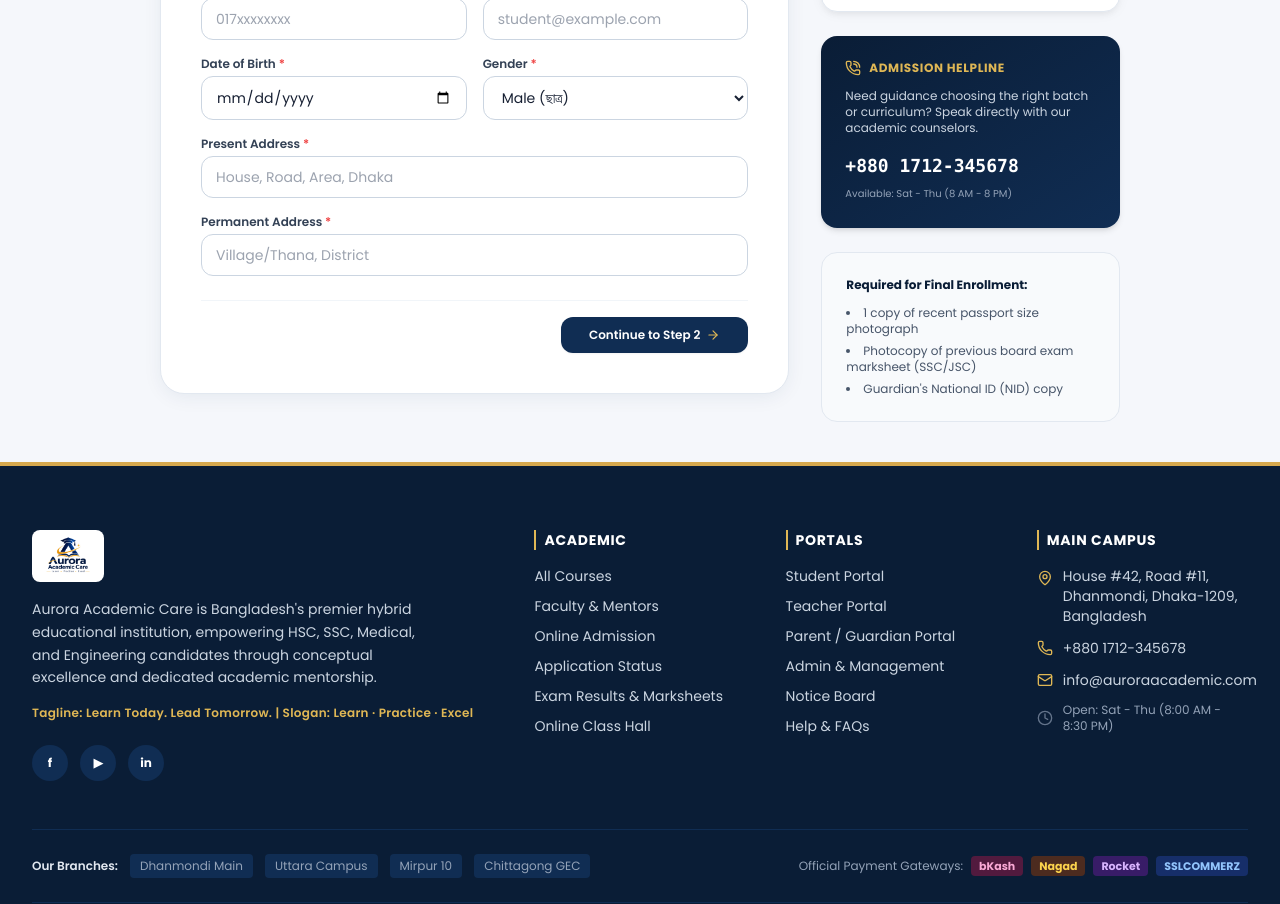
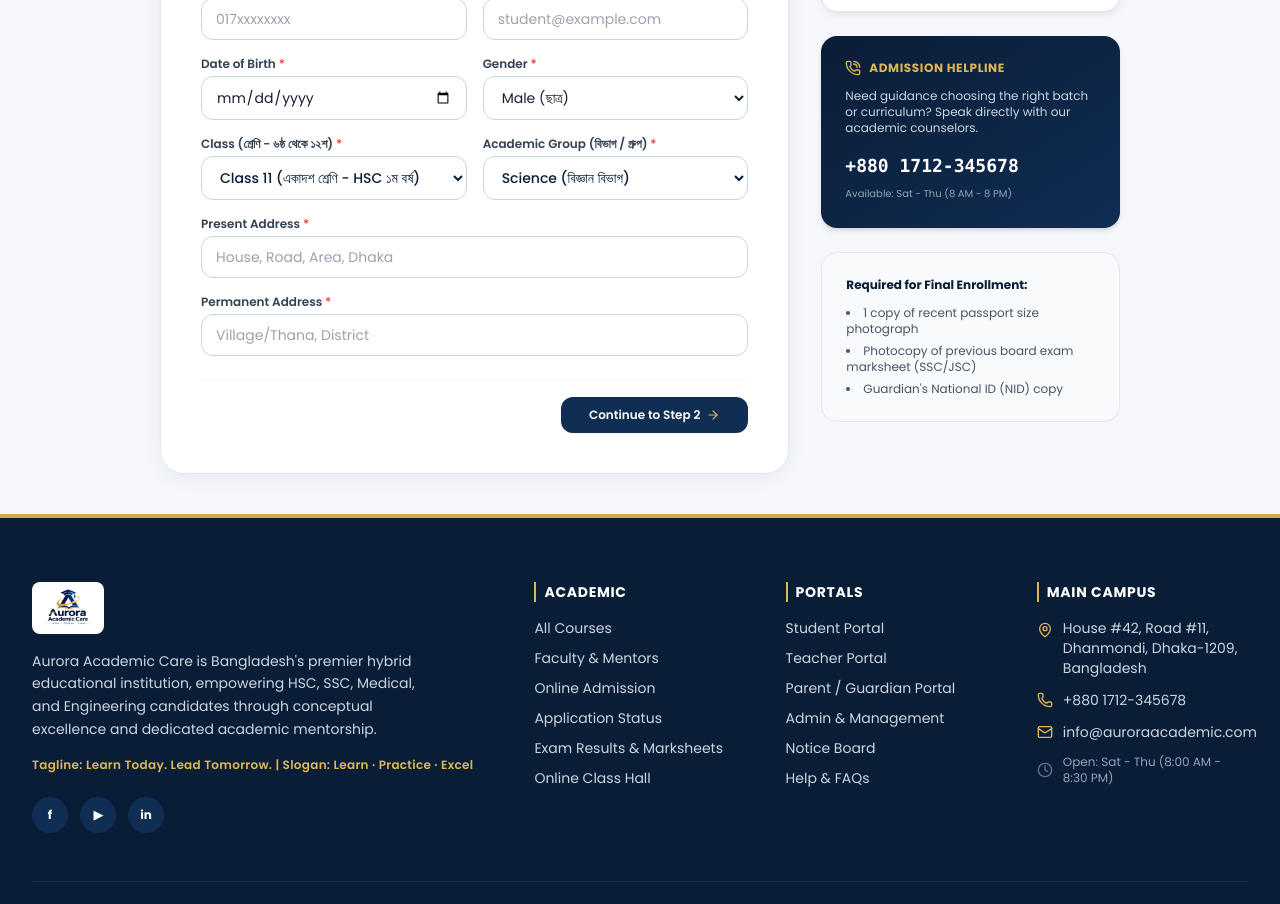
Before and after one commit to yeasin201614-tech/aurora-academic-care, a Next.js app: page /admission in a window 1280 px wide. Shown: the part 820-1724 px from the top of the page. Built offline with nearby package versions, Linux system fonts and the light colour scheme.

Commit message:
feat(admission): add Class 6 to 12 and Academic Group dropdown to Step 1 & Step 3

```diff
--- a/src/components/forms/AdmissionForm.tsx
+++ b/src/components/forms/AdmissionForm.tsx
@@ -53,8 +53,8 @@ export function AdmissionForm({ initialCourseId, initialBatchId }: AdmissionForm
     guardian_relationship: "Father",
     emergency_contact: "",
 
-    // Step 3: Academic
-    current_class: "HSC 1st Year (Class 11)",
+    // Step 1 & 3: Academic
+    current_class: "Class 11",
     previous_school: "",
     academic_group: "Science",
     selected_course_id: initialCourseId || db.courses[0]?.id || "",
@@ -399,6 +399,43 @@ export function AdmissionForm({ initialCourseId, initialBatchId }: AdmissionForm
                 </select>
               </div>
 
+              <div>
+                <label className="block text-xs font-semibold text-slate-700 mb-1">
+                  Class (শ্রেণি - ৬ষ্ঠ থেকে ১২শ) <span className="text-red-500">*</span>
+                </label>
+                <select
+                  name="current_class"
+                  value={formData.current_class}
+                  onChange={handleChange}
+                  className="w-full px-3.5 py-2.5 text-xs sm:text-sm border border-slate-300 rounded-xl focus:ring-2 focus:ring-brandBlue-500 focus:outline-none bg-white font-medium text-navy-900"
+                >
+                  <option value="Class 6">Class 6 (ষষ্ঠ শ্রেণি)</option>
+                  <option value="Class 7">Class 7 (সপ্তম শ্রেণি)</option>
+                  <option value="Class 8">Class 8 (অষ্টম শ্রেণি)</option>
+                  <option value="Class 9">Class 9 (নবম শ্রেণি - SSC)</option>
+                  <option value="Class 10">Class 10 (দশম শ্রেণি - SSC পরীক্ষার্থী)</option>
+                  <option value="Class 11">Class 11 (একাদশ শ্রেণি - HSC ১ম বর্ষ)</option>
+                  <option value="Class 12">Class 12 (দ্বাদশ শ্রেণি - HSC ২য় বর্ষ)</option>
+                </select>
+              </div>
+
+              <div>
+                <label className="block text-xs font-semibold text-slate-700 mb-1">
+                  Academic Group (বিভাগ / গ্রুপ) <span className="text-red-500">*</span>
+                </label>
+                <select
+                  name="academic_group"
+                  value={formData.academic_group}
+                  onChange={handleChange}
+                  className="w-full px-3.5 py-2.5 text-xs sm:text-sm border border-slate-300 rounded-xl focus:ring-2 focus:ring-brandBlue-500 focus:outline-none bg-white font-medium text-navy-900"
+                >
+                  <option value="Science">Science (বিজ্ঞান বিভাগ)</option>
+                  <option value="Business Studies">Business Studies (ব্যবসায় শিক্ষা)</option>
+                  <option value="Humanities">Humanities (মানবিক বিভাগ)</option>
+                  <option value="General">General / All Subjects (সাধারণ - শ্রেণি ৬-৮)</option>
+                </select>
+              </div>
+
               <div className="md:col-span-2">
                 <label className="block text-xs font-semibold text-slate-700 mb-1">
                   Present Address <span className="text-red-500">*</span>
@@ -542,13 +579,16 @@ export function AdmissionForm({ initialCourseId, initialBatchId }: AdmissionForm
                   name="current_class"
                   value={formData.current_class}
                   onChange={handleChange}
-                  className="w-full px-3.5 py-2.5 text-xs sm:text-sm border border-slate-300 rounded-xl focus:ring-2 focus:ring-brandBlue-500 focus:outline-none bg-white"
+                  className="w-full px-3.5 py-2.5 text-xs sm:text-sm border border-slate-300 rounded-xl focus:ring-2 focus:ring-brandBlue-500 focus:outline-none bg-white font-medium text-navy-900"
                 >
-                  <option value="Class 9 (SSC)">Class 9 (SSC)</option>
-                  <option value="Class 10 (SSC Candidate)">Class 10 (SSC Candidate)</option>
-                  <option value="HSC 1st Year (Class 11)">HSC 1st Year (Class 11)</option>
-                  <option value="HSC 2nd Year (Class 12)">HSC 2nd Year (Class 12)</option>
-                  <option value="HSC Passed (Admission Seeker)">HSC Passed (Admission Seeker)</option>
+                  <option value="Class 6">Class 6 (ষষ্ঠ শ্রেণি)</option>
+                  <option value="Class 7">Class 7 (সপ্তম শ্রেণি)</option>
+                  <option value="Class 8">Class 8 (অষ্টম শ্রেণি)</option>
+                  <option value="Class 9">Class 9 (নবম শ্রেণি - SSC)</option>
+                  <option value="Class 10">Class 10 (দশম শ্রেণি - SSC পরীক্ষার্থী)</option>
+                  <option value="Class 11">Class 11 (একাদশ শ্রেণি - HSC ১ম বর্ষ)</option>
+                  <option value="Class 12">Class 12 (দ্বাদশ শ্রেণি - HSC ২য় বর্ষ)</option>
+                  <option value="HSC Passed">HSC Passed (বিশ্ববিদ্যালয় / মেডিকেল ভর্তি পরীক্ষার্থী)</option>
                 </select>
               </div>
 
@@ -560,11 +600,12 @@ export function AdmissionForm({ initialCourseId, initialBatchId }: AdmissionForm
                   name="academic_group"
                   value={formData.academic_group}
                   onChange={handleChange}
-                  className="w-full px-3.5 py-2.5 text-xs sm:text-sm border border-slate-300 rounded-xl focus:ring-2 focus:ring-brandBlue-500 focus:outline-none bg-white"
+                  className="w-full px-3.5 py-2.5 text-xs sm:text-sm border border-slate-300 rounded-xl focus:ring-2 focus:ring-brandBlue-500 focus:outline-none bg-white font-medium text-navy-900"
                 >
-                  <option value="Science">Science (বিজ্ঞান)</option>
+                  <option value="Science">Science (বিজ্ঞান বিভাগ)</option>
                   <option value="Business Studies">Business Studies (ব্যবসায় শিক্ষা)</option>
-                  <option value="Humanities">Humanities (মানবিক)</option>
+                  <option value="Humanities">Humanities (মানবিক বিভাগ)</option>
+                  <option value="General">General / All Subjects (সাধারণ - শ্রেণি ৬-৮)</option>
                 </select>
               </div>
 
```
